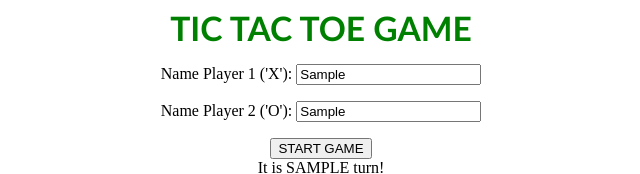
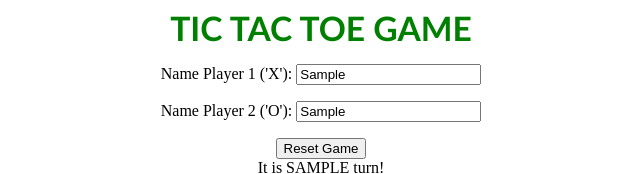
Before and after one commit to shloch/TIC_TAC_TOE, a plain HTML site: page index.html in a window 1280 px wide. Both pictures are taken after typing "Sample", "Sample" into the empty fields and a click on the button "START GAME". Shown: the top 174 px of the page, 319-959 px from the left. Drawn offline with Linux system fonts and the light colour scheme.

Commit message:
added reset game button

```diff
--- a/asset/gamePlay.js
+++ b/asset/gamePlay.js
@@ -69,7 +69,7 @@ startgame.addEventListener("submit", e => {
 
     let Game = GameModule;
     Game.displayController();
-
+    document.querySelector('form #button').innerHTML = "<button onclick='window.location.reload();'>Reset Game</button>"
    Game.startGame(player1, player2);
    Game.alert(`It is ${player1.getName()} turn!`);
     e.preventDefault();
--- a/index.html
+++ b/index.html
@@ -13,7 +13,9 @@
     <form>
         <p>Name Player 1 ('X'): <input type="text" name="player1" required/></p>
         <p>Name Player 2 ('O'): <input type="text" name="player2" required/></p>
-        <button id="startgame" type="submit">START GAME</button>
+        <div id="button">
+            <button id="startgame" type="submit">START GAME</button>
+        </div>
     </form>
     <span></span>
     <div class=""></div>
```
